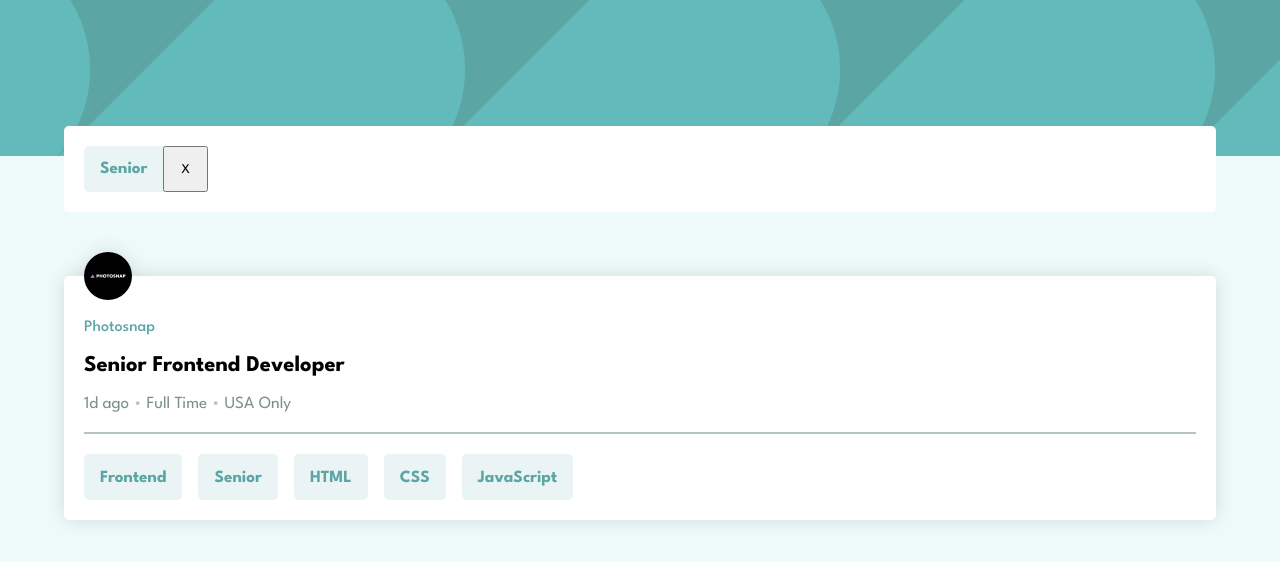
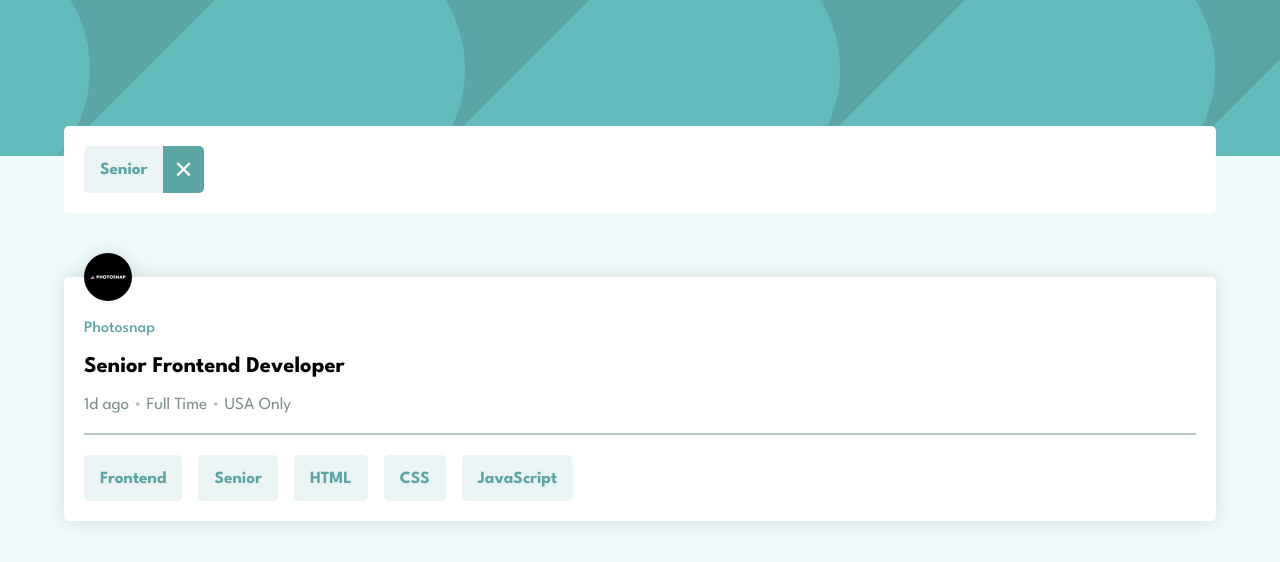
Before and after one commit to RyanNolan1/react-job-listing, a React (Create React App) app: page / in a window 1280 px wide. Both pictures are taken after a click on the button "Senior". Shown: the top 562 px of the page. Built offline with nearby package versions, Linux system fonts and the light colour scheme.

Commit message:
this will add more styling to the job detail buttons

```diff
--- a/src/App.css
+++ b/src/App.css
@@ -86,31 +86,43 @@ header {
   border-radius: 5px;
   display: flex;
   flex-direction: row;
-  gap:1rem;
+  gap: 1rem;
   color: #5ca5a5;
-  padding:1.25rem;
+  padding: 1.25rem;
   flex-wrap: wrap;
 }
 
 .job-details-button-container {
-  display:flex;
+  display: flex;
   flex-direction: row;
   justify-content: center;
   align-items: center;
-  gap:1rem;
+  gap: 1rem;
   background: #5ca5a520;
   border-radius: 5px;
   font-size: 1.066rem;
-  font-weight:700;
-  padding-left:1rem;
+  font-weight: 700;
+  padding: 0 0 0 16px;
 }
 
-
 .job-details-button {
-  display:flex;
+  display: flex;
   justify-content: center;
   align-items: center;
-  padding: 16px 16px 14px 16px;
+  font-size: 1.5rem;
+  font-family: "League Spartan", sans-serif;
+  border: none;
+  background-color: #5ca5a5;
+  color: white;
+  border-radius: 0 5px 5px 0;
+  transition: 0.3s;
+  padding: 10px 10px 9px 10px;
+  overflow: hidden;
+}
+
+.job-details-button:hover {
+  background: black;
+  cursor: pointer;
 }
 
 .divider {
--- a/src/App.js
+++ b/src/App.js
@@ -76,7 +76,7 @@ function JobDetailsList({ jobDetails, onDeleteFilter }) {
             }}
             key={jobDetail.id}
           >
-            X
+            &#x2715;
           </button>
         </div>
         );
```
